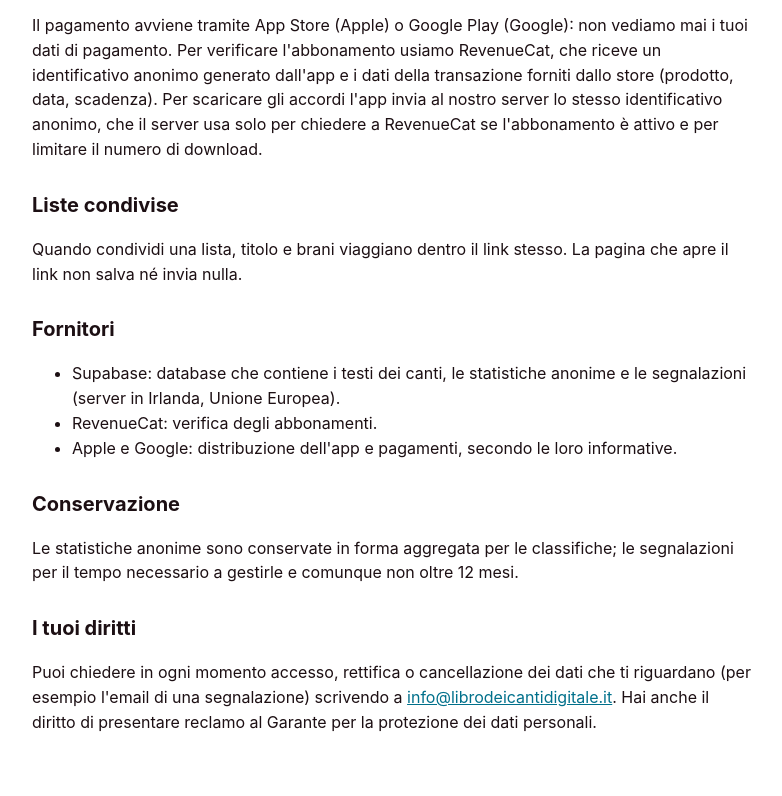
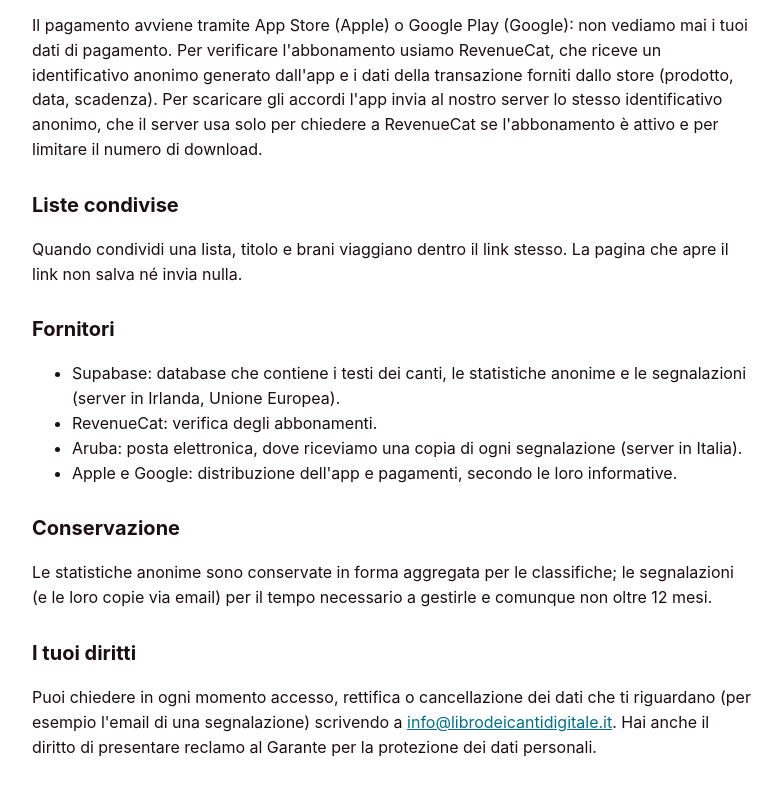
Before and after one commit to SangaPaolo/librodeicanti, a plain HTML site: page privacy.html in a window 1280 px wide. Shown: the part 770-1566 px from the top of the page, without its empty margins (248-1030 px from the left). Drawn offline with Linux system fonts and the light colour scheme.

Commit message:
Privacy: Aruba per le segnalazioni via email
Co-Authored-By: Claude Opus 5.5 <noreply@anthropic.com>

```diff
--- a/privacy.html
+++ b/privacy.html
@@ -17,7 +17,7 @@
 <body>
 <main>
 	<h1>Informativa sulla privacy</h1>
-	<p class="muted">Libro dei Canti · ultimo aggiornamento: 21 novembre 2026</p>
+	<p class="muted">Libro dei Canti · ultimo aggiornamento: 22 novembre 2026</p>
 
 	<p>Libro dei Canti è pensata per raccogliere il minimo indispensabile. Non serve creare un account e non chiediamo nome, email o numero di telefono per usarla.</p>
 
@@ -43,11 +43,12 @@
 	<ul>
 		<li>Supabase: database che contiene i testi dei canti, le statistiche anonime e le segnalazioni (server in Irlanda, Unione Europea).</li>
 		<li>RevenueCat: verifica degli abbonamenti.</li>
+		<li>Aruba: posta elettronica, dove riceviamo una copia di ogni segnalazione (server in Italia).</li>
 		<li>Apple e Google: distribuzione dell'app e pagamenti, secondo le loro informative.</li>
 	</ul>
 
 	<h2>Conservazione</h2>
-	<p>Le statistiche anonime sono conservate in forma aggregata per le classifiche; le segnalazioni per il tempo necessario a gestirle e comunque non oltre 12 mesi.</p>
+	<p>Le statistiche anonime sono conservate in forma aggregata per le classifiche; le segnalazioni (e le loro copie via email) per il tempo necessario a gestirle e comunque non oltre 12 mesi.</p>
 
 	<h2>I tuoi diritti</h2>
 	<p>Puoi chiedere in ogni momento accesso, rettifica o cancellazione dei dati che ti riguardano (per esempio l'email di una segnalazione) scrivendo a <a href="mailto:info@librodeicantidigitale.it">info@librodeicantidigitale.it</a>. Hai anche il diritto di presentare reclamo al Garante per la protezione dei dati personali.</p>
```
